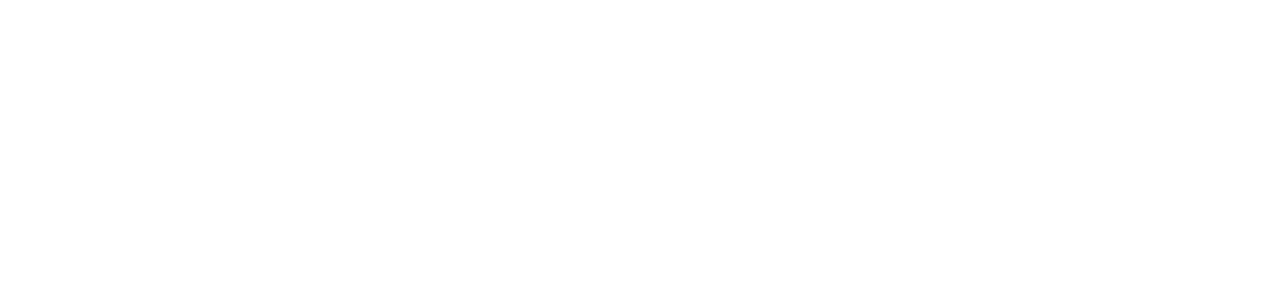
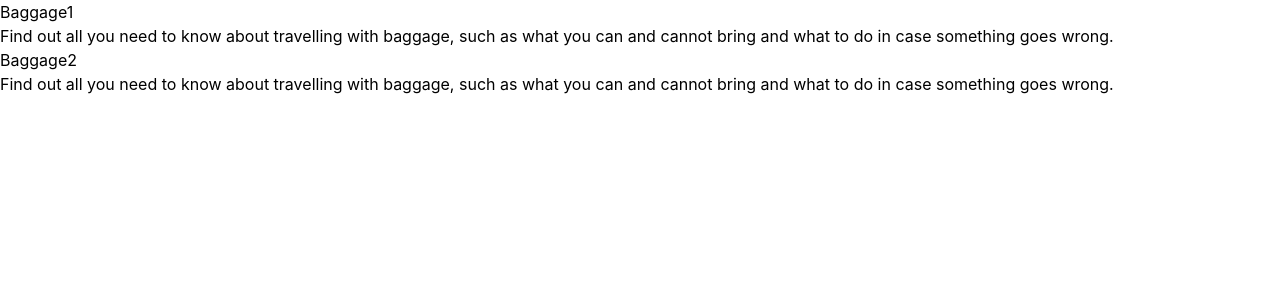
Before and after one commit to kobiowuquadri/KJMAirline, a React (Create React App) app in the folder client/: page /information in a window 1280 px wide. Before the commit this address had no page. Shown: the top 300 px of the page. Built offline with nearby package versions, Linux system fonts and the light colour scheme.

Commit message:
add information page

```diff
--- a/client/src/App.js
+++ b/client/src/App.js
@@ -1,12 +1,14 @@
 import React from 'react'
 import { Route, Routes} from "react-router-dom";
 import Home from './Pages/Home/Home'
+import Information from './Pages/Information/Information';
 
 function App() {
   return (
     <div>
       <Routes>
         <Route index element={<Home/>}/>
+        <Route path='/information' element={<Information/>}></Route>
       </Routes>
     </div>
   )
--- /dev/null
+++ b/client/src/Assets/Data/Information.json
@@ -0,0 +1,13 @@
+ [
+     {
+        "heading": "Baggage1",
+        "body": "Find out all you need to know about travelling with baggage, such as what you can and cannot bring and what to do in case something goes wrong."
+
+     },
+     {
+        "heading": "Baggage2",
+        "body": "Find out all you need to know about travelling with baggage, such as what you can and cannot bring and what to do in case something goes wrong."
+
+     }
+
+    ]
--- a/client/src/Pages/Home/Home.jsx
+++ b/client/src/Pages/Home/Home.jsx
@@ -301,7 +301,9 @@
 
 
 
-      <div className='BOSS'></div>
+      <div className='BOSS'>
+
+      </div>
     </>
   )
 }
--- /dev/null
+++ b/client/src/Pages/Information/Information.jsx
@@ -0,0 +1,22 @@
+import React from 'react'
+import InformationData from '../../Assets/Data/Information.json'
+
+function Information() {
+  return (
+    <div>
+       {
+        InformationData.map((item, index)=> {
+            return(
+                <div key={index}>
+                    <p>{item.heading}</p>
+                    <p>{item.body}</p>
+                </div>
+
+            )
+        })
+       }
+    </div>
+  )
+}
+
+export default Information
```
